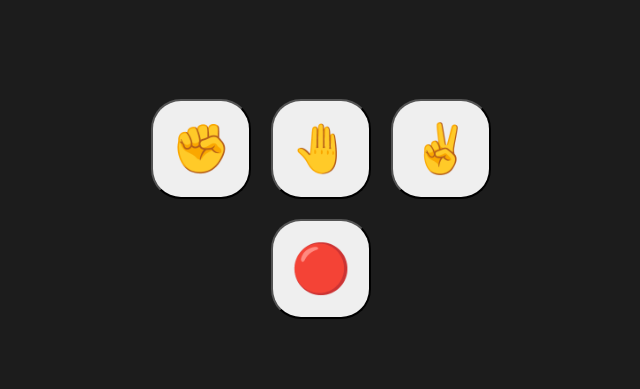
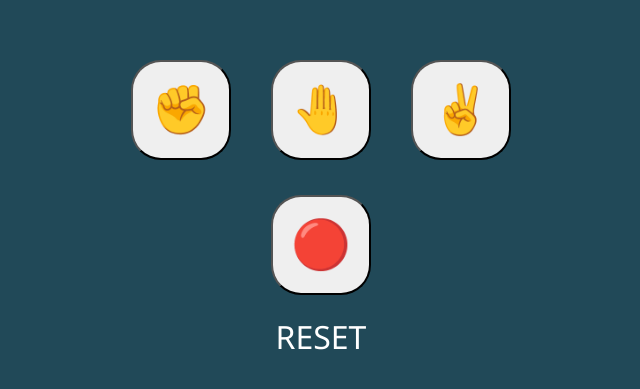
Before and after one commit to davidmjordan17/Rock-Paper-Scissors, a plain HTML site: page index.html in a window 1280 px wide. Shown: the part 191-580 px from the top of the page, without its empty margins (319-959 px from the left). Drawn offline with Linux system fonts and the light colour scheme.

Commit message:
Updated index.html and style.css with new features and styles

```diff
--- a/index.html
+++ b/index.html
@@ -20,6 +20,7 @@
   <div id="hands"></div>
   <div id="result"></div>
   <button id='endGameButton'>🔴</button>
+  <div class="clear-button-text"> RESET </div>
   </div>
   </div>
 
--- a/style.css
+++ b/style.css
@@ -6,7 +6,7 @@ html, body {
 }
 
 .wrapper {
-  background: #1c1c1c;
+  background: #214958;
   color: white;
   display: flex;
   align-items: center;
@@ -18,7 +18,7 @@ html, body {
 
 .buttons {
   display: flex;
-  gap: 20px;
+  gap: 40px;
 }
 
 button {
@@ -34,4 +34,20 @@ button {
   font-size: 2rem;
   text-align: center;
   margin-top: 20px;
+  font-family: 'Segoe UI', Tahoma, Geneva, Verdana, sans-serif;
+  font-weight: 500;
 }
+
+.clear-button-text{
+  margin-top: 20px;
+  font-family: 'Segoe UI', Tahoma, Geneva, Verdana, sans-serif;
+  font-weight: 500;
+}
+
+#result{
+  margin-bottom: 15px;
+}
+
+#endGameButton:hover{
+  transform: scale(1.1);
+}
```
